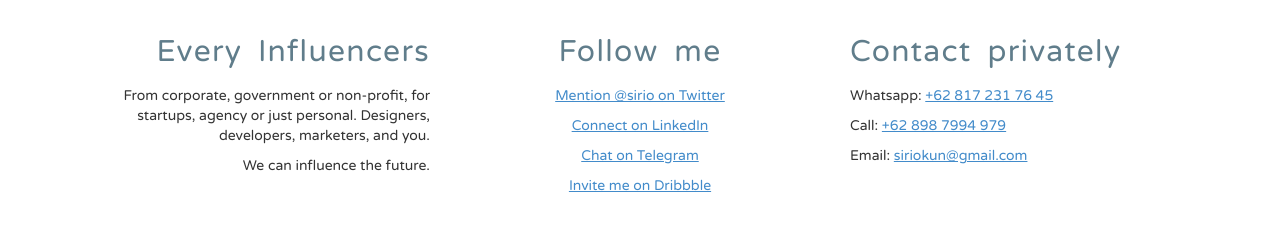
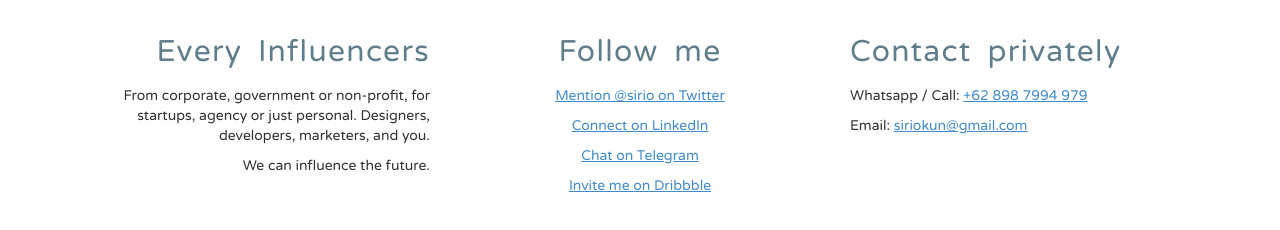
Before and after one commit to siriokun/siriokun.github.io, a plain HTML site: page index.html in a window 1280 px wide. Shown: the part 1765-1995 px from the top of the page. Drawn offline with Linux system fonts and the light colour scheme.

Commit message:
Update contact

```diff
--- a/index.html
+++ b/index.html
@@ -2,7 +2,7 @@
 <html lang="en">
 <head>
     <meta charset="UTF-8">
-    <title>Rio Purnomo. Portfolio.</title>
+    <title>Rio Purnomo. Portfolio. Frontend Engineer. Bandung.</title>
     <meta name="description" content="Freelance Frontend Web Developer">
     <meta name="keywords" content="CSS, Responsive, Frontend Developer, Slicing, WordPress, DevOps">
     <meta name="viewport" content="width=device-width, initial-scale=1.0">
@@ -113,8 +113,7 @@
             </div>
             <div class="col-lg-4">
                 <h2>Contact privately</h2>
-                <p>Whatsapp: <a href="https://wa.me/+628172317645">+62 817 231 76 45</a></p>
-                <p>Call: <a href="tel:+628987994979">+62 898 7994 979</a></p>
+                <p>Whatsapp / Call: <a href="tel:+628987994979">+62 898 7994 979</a></p>
                 <p>Email:
                     <a href="mailto:siriokun@gmail.com">siriokun@gmail.com</a>
                 </p>
```
Also changed, not shown: img/preview/gnb.ac.png (added), img/preview/kelola.orid.png (added).
